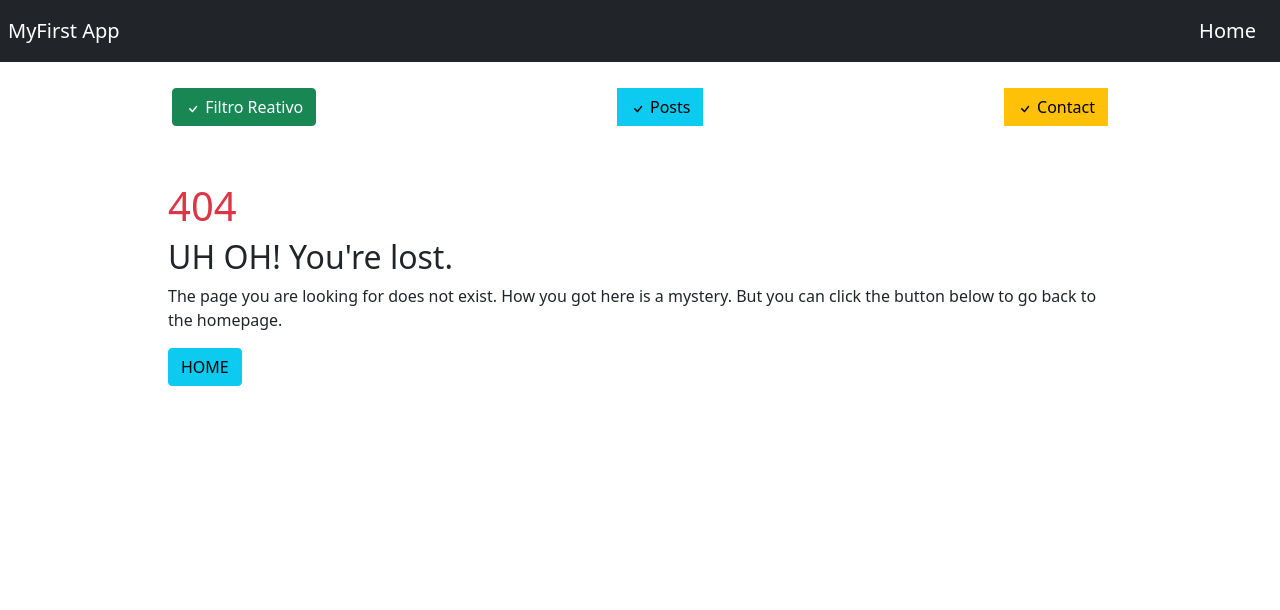
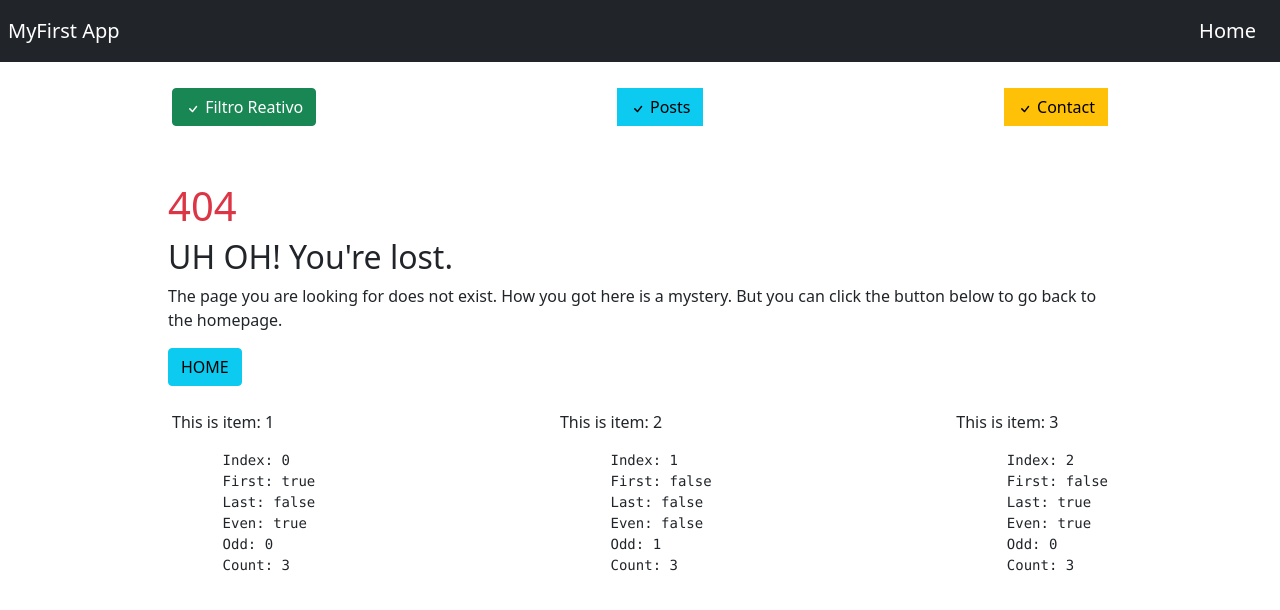
Before and after one commit to ulissesnew/my-app-reactive, an Angular app: page / in a window 1280 px wide. Shown: the top 610 px of the page. Built offline with nearby package versions, Linux system fonts and the light colour scheme.

Commit message:
feat: aplicando custom diretiva *appFor

```diff
--- a/src/app/pages/page-not-found/page-not-found.component.html
+++ b/src/app/pages/page-not-found/page-not-found.component.html
@@ -7,3 +7,24 @@
   </p>
   <button class="btn btn-info">HOME</button>
 </div>
+
+<app-container>
+  <div *appFor="let item of [1,2,3];
+    let i = index;
+    let isFirst = first;
+    let isLast = last;
+    let isEven = even;
+    let isOdd = odd;
+    let size = count;
+  ">
+  <p>This is item: {{ item || '"no content"' }}</p>
+    <pre>
+      Index: {{ i }}
+      First: {{ isFirst }}
+      Last: {{ isLast }}
+      Even: {{ isEven }}
+      Odd: {{ isOdd }}
+      Count: {{ size }}
+    </pre>
+  </div>
+</app-container>
```
